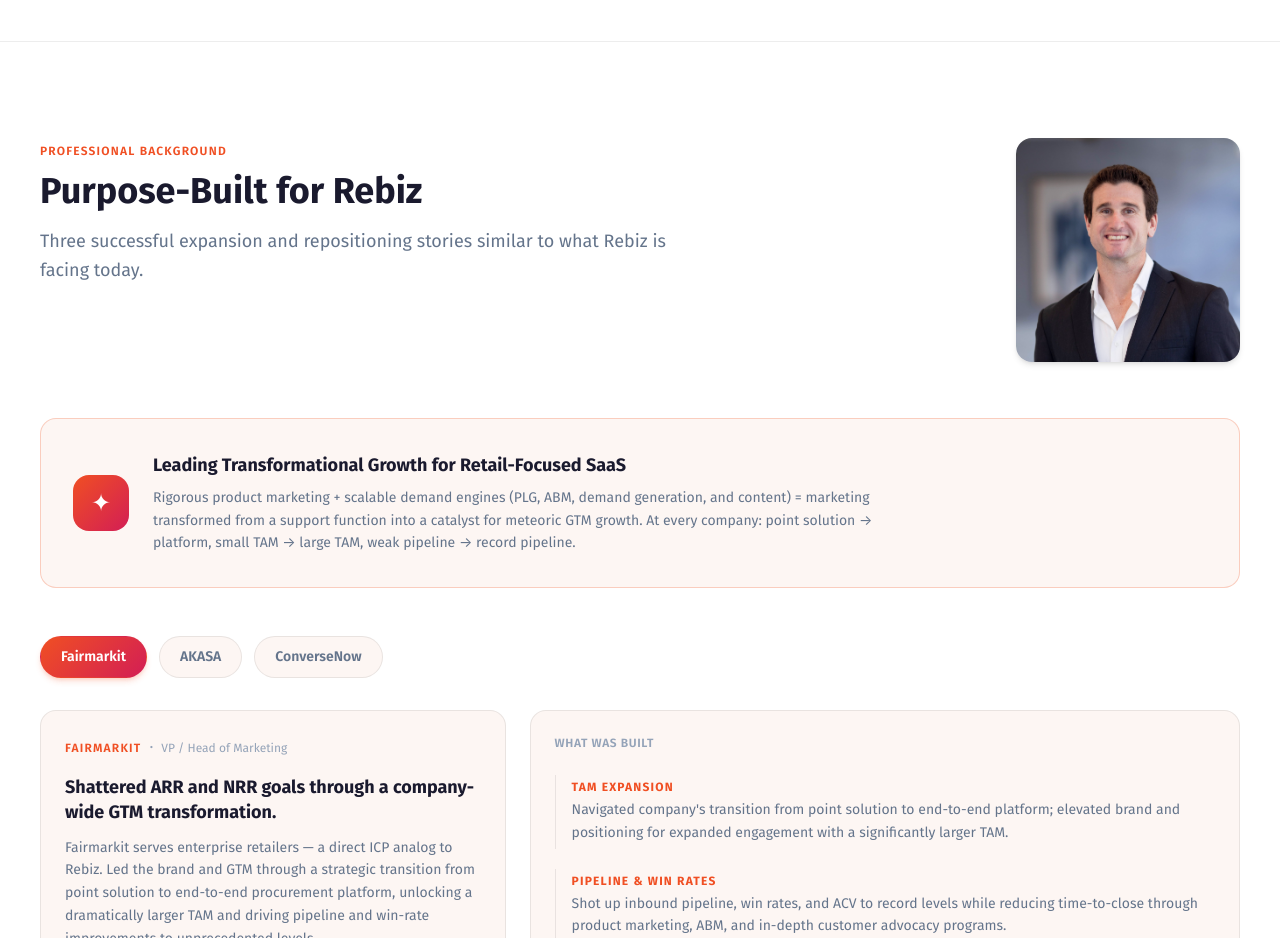
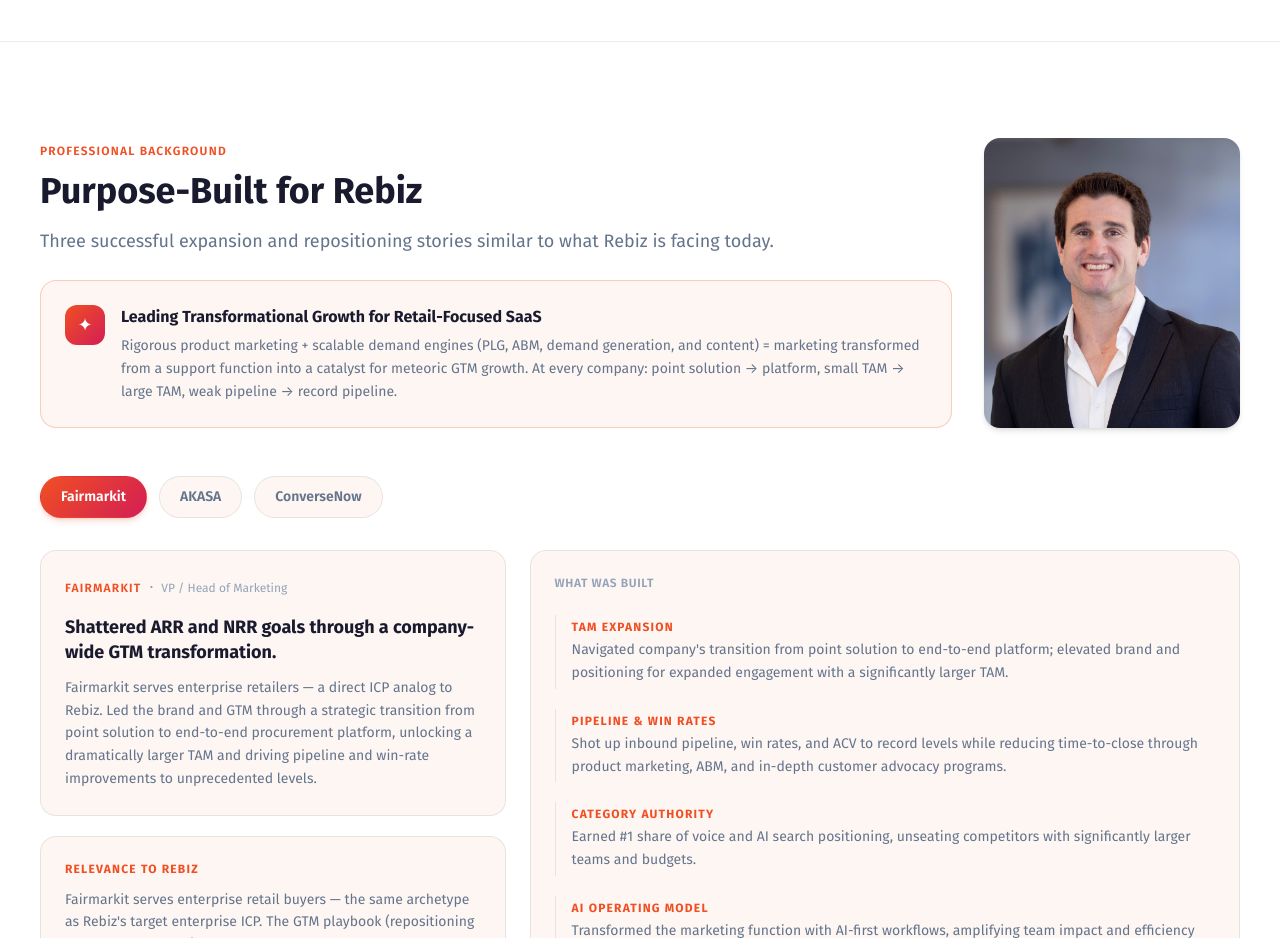
Before and after one commit to benjamsb/rebiz-marketing, a React (Vite) app: page / in a window 1280 px wide. Shown: the part 5660-6598 px from the top of the page. Built offline with nearby package versions, Linux system fonts and the light colour scheme.

Commit message:
Tighten layout: stack header+callout left, photo fills right

```diff
--- a/src/components/WhyMe.jsx
+++ b/src/components/WhyMe.jsx
@@ -24,42 +24,38 @@
 
   return (
     <SectionWrapper id="background">
-      <div className="mb-14 flex items-start justify-between gap-8">
-        <div>
+      <div className="mb-12 flex items-start gap-8">
+        {/* Left: header + callout stacked */}
+        <div className="flex-1 min-w-0">
+          <div className="mb-6">
             <span className="inline-block text-xs font-semibold tracking-widest uppercase text-rz-orange mb-3">
               Professional Background
             </span>
             <h2 className="text-3xl md:text-4xl font-bold text-rz-white leading-tight">
               Purpose-Built for Rebiz
             </h2>
-          <p className="mt-4 text-rz-muted max-w-2xl text-lg leading-relaxed">
+            <p className="mt-4 text-rz-muted text-lg leading-relaxed">
               Three successful expansion and repositioning stories similar to what Rebiz is facing today.
             </p>
-        </div>
-        <img
-          src="/rebiz-marketing/headshot.jpg"
-          alt="Ben Brown"
-          className="hidden md:block flex-shrink-0 w-56 h-56 rounded-2xl object-cover object-top shadow-md"
-        />
           </div>
 
           {/* Pattern recognition callout */}
           <motion.div
-        className="mb-12 rounded-2xl bg-rz-surface border border-rz-orange/25 p-6 md:p-8"
+            className="rounded-2xl bg-rz-surface border border-rz-orange/25 p-6"
             initial={{ opacity: 0, scale: 0.98 }}
             whileInView={{ opacity: 1, scale: 1 }}
             viewport={{ once: true }}
             transition={{ duration: 0.5 }}
           >
-        <div className="flex flex-col md:flex-row md:items-center gap-6">
+            <div className="flex items-start gap-4">
               <div className="flex-shrink-0">
-            <div className="w-14 h-14 brand-gradient rounded-2xl flex items-center justify-center text-2xl text-white">
+                <div className="w-10 h-10 brand-gradient rounded-xl flex items-center justify-center text-lg text-white">
                   ✦
                 </div>
               </div>
               <div>
-            <h3 className="text-lg font-bold text-rz-white mb-2">Leading Transformational Growth for Retail-Focused SaaS</h3>
-            <p className="text-rz-muted text-sm leading-relaxed max-w-3xl">
+                <h3 className="text-base font-bold text-rz-white mb-1.5">Leading Transformational Growth for Retail-Focused SaaS</h3>
+                <p className="text-rz-muted text-sm leading-relaxed">
                   Rigorous product marketing + scalable demand engines (PLG, ABM, demand generation, and content) =
                   marketing transformed from a support function into a catalyst for meteoric GTM growth.
                   At every company: point solution → platform, small TAM → large TAM, weak pipeline → record pipeline.
@@ -67,6 +63,15 @@
               </div>
             </div>
           </motion.div>
+        </div>
+
+        {/* Right: headshot */}
+        <img
+          src="/rebiz-marketing/headshot.jpg"
+          alt="Ben Brown"
+          className="hidden md:block flex-shrink-0 w-64 rounded-2xl object-cover object-top shadow-md self-stretch"
+        />
+      </div>
 
       {/* Company tabs */}
       <div className="flex gap-3 mb-8 flex-wrap">
```
Lines whose indentation alone changed are shown as unchanged.
